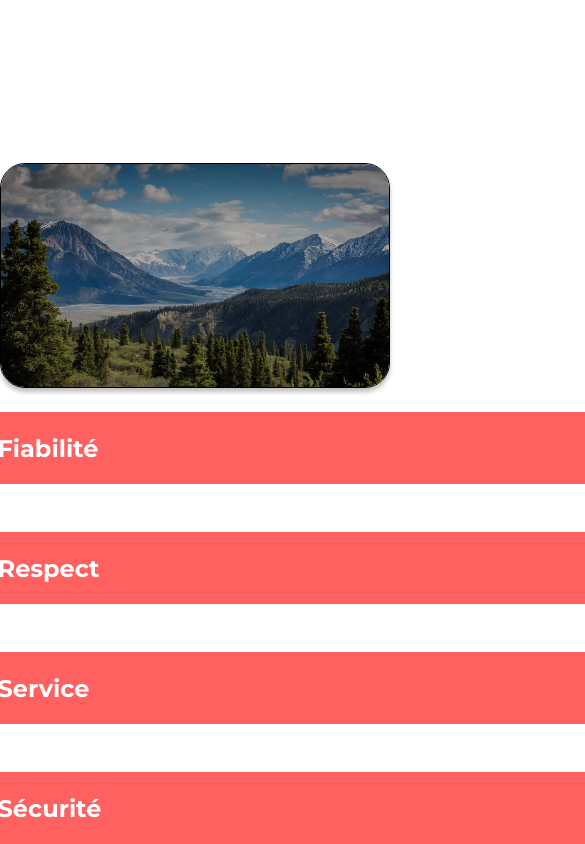
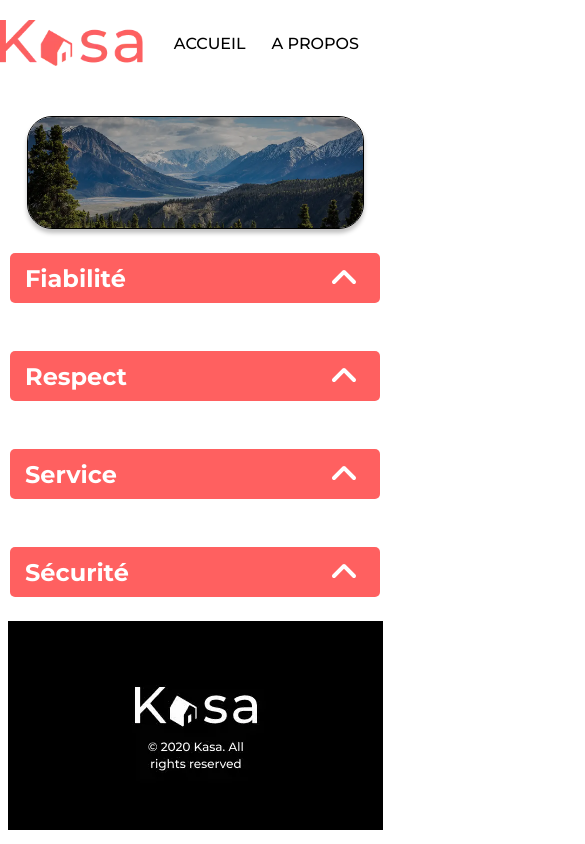
Before and after one commit to Oudin-Deborah/P5_Kasa, a React (Vite) app: page /About in a window 390 px wide. Shown: the top 844 px of the page, 585 px wide, since content can reach past the window. Built offline with nearby package versions, Linux system fonts and the light colour scheme.

Commit message:
responsive index + about

```diff
--- a/src/assets/styles/main.css
+++ b/src/assets/styles/main.css
@@ -1,5 +1,5 @@
-@import url("https://fonts.googleapis.com/css2?family=Roboto:wght@400;700&display=swap");
-html, body, h1, footer {
+@import "https://fonts.googleapis.com/css2?family=Roboto:wght@400;700&display=swap";
+html, body, h1 {
   font-family: Montserrat, sans-serif;
   color: #FF6060;
   display: block;
@@ -12,6 +12,11 @@ html, body, h1, footer {
 html {
   padding-top: 45px;
 }
+@media (max-width: 768px) {
+  html {
+    padding-top: 20px;
+  }
+}
 
 p, nav {
   font-weight: 500;
@@ -22,28 +27,79 @@ footer {
   justify-content: center;
 }
 
-.footer__Mobile {
+.Footer__Img {
+  display: block;
+}
+@media (max-width: 1024px) {
+  .Footer__Img {
+    display: none;
+  }
+}
+
+.Footer__Mobile {
   display: none;
+}
+@media (max-width: 768px) {
+  .Footer__Mobile {
+    display: block;
+  }
 }
 
 .Header, .Header__Nav, .header__img-title, .About__Collapse {
   display: flex;
 }
 
+.Header__Logo {
+  width: 210px;
+  height: auto;
+}
+@media (max-width: 768px) {
+  .Header__Logo {
+    width: 145px;
+    height: 46px;
+  }
+}
+
 .Header {
-  justify-content: center;
   box-sizing: border-box;
-  height: 68px;
+}
+@media (min-width: 1024px) {
+  .Header {
+    justify-content: center;
+    height: 68px;
+    width: auto;
+  }
 }
 .Header .Header__Nav {
   justify-content: space-evenly;
   align-items: center;
-  padding-left: 931px;
-  gap: 53px;
+}
+@media (min-width: 1024px) {
+  .Header .Header__Nav {
+    padding-left: 870px;
+    gap: 53px;
+  }
+}
+@media (max-width: 768px) {
+  .Header .Header__Nav {
+    width: 335px;
+    height: auto;
+    justify-content: center;
+    gap: 26px;
+  }
 }
 
 .nav__link {
   list-style: none;
+  color: black;
+  text-decoration: none;
+}
+.nav__link:hover {
+  text-decoration: underline;
+}
+.nav__link:active {
+  color: black;
+  text-decoration: underline;
 }
 
 .header__img-title {
@@ -60,6 +116,12 @@ footer {
   border-radius: 25px;
   border: solid black 1px;
   box-shadow: 0px 4px 4px 0px rgba(0, 0, 0, 0.2509803922);
+}
+@media (max-width: 768px) {
+  .Index__Header__img, .About__Header__img {
+    width: 335px;
+    height: 111px;
+  }
 }
 
 .About__Header__img {
@@ -78,6 +140,15 @@ footer {
   font-weight: 700;
   font-size: 48px;
   text-shadow: 1px 1px 2px black;
+}
+@media (max-width: 768px) {
+  .header__h2 {
+    width: 225px;
+    height: 48px;
+    font-size: 24px;
+    font-style: bold;
+    left: 36px;
+  }
 }
 
 .Index__Main {
@@ -103,6 +174,11 @@ footer {
   grid-template-columns: repeat(3, 1fr);
   padding: 50px;
   gap: 50px;
+}
+@media (max-width: 768px) {
+  .Cards__Grid {
+    grid-template-columns: repeat(1, 1fr);
+  }
 }
 
 .Cards__Gradiant {
@@ -137,7 +213,6 @@ footer {
 
 .About__Main {
   display: flex;
-  gap: 30px;
   justify-content: center;
   align-items: center;
   flex-direction: column;
@@ -151,7 +226,14 @@ footer {
   background-color: #FF6060;
   color: white;
   font-size: 24px;
+  border-radius: 5px;
   padding: 10px 20px 10px 15px;
+}
+@media (max-width: 768px) {
+  .collapse__Description__Equipements .Collapse__h3, .Collapse__section .Collapse__h3 {
+    width: 335px;
+    height: 30px;
+  }
 }
 .collapse__Description__Equipements .Collapse__h3 .fa-solid, .Collapse__section .Collapse__h3 .fa-solid {
   position: absolute;
@@ -173,8 +255,19 @@ footer {
   justify-content: space-evenly;
   margin: auto;
 }
+@media (max-width: 768px) {
+  .Collapse__section {
+    width: 335px;
+  }
+}
 .Collapse__section .Collapse__h3 {
   width: 1023px;
+}
+@media (max-width: 768px) {
+  .Collapse__section .Collapse__h3 {
+    width: 335px;
+    height: 30px;
+  }
 }
 
 .Collapse_p {
@@ -206,11 +299,11 @@ footer {
   align-items: center;
   width: auto;
   height: 25px;
+  gap: 600px;
 }
 
 .buttons {
   display: flex;
-  margin: 10px 20px 10px 15px;
   gap: 5px;
 }
 
@@ -243,7 +336,7 @@ footer {
 
 .Host__Name {
   display: flex;
-  width: 96px;
+  width: 70px;
   height: 52px;
   justify-content: flex-end;
   align-items: center;
@@ -252,7 +345,8 @@ footer {
 .Title__Host {
   display: flex;
   align-items: center;
-  justify-content: space-evenly;
+  justify-content: space-between;
+  margin: 0 100px 0 100px;
 }
 
 .Host__img {
@@ -286,11 +380,11 @@ footer {
 }
 
 .Slider__Previous {
-  left: 350px;
+  left: 120px;
 }
 
 .Slider__Next {
-  right: 350px;
+  right: 120px;
 }
 
 .Pictures__Counter {
@@ -307,7 +401,6 @@ footer {
 .Housing__Name {
   font-size: 36px;
   font-weight: 500;
-  margin: 0;
 }
 
 .Housing__Location {
@@ -353,13 +446,4 @@ footer {
   width: 284px;
   height: 26px;
   margin-bottom: 139px;
-}
-
-.footer__Img {
-  width: 1440px;
-  height: 209px;
-}
-
-.footer__Mobile {
-  display: none;
 }/*# sourceMappingURL=main.css.map */
--- a/src/assets/styles/main.sass
+++ b/src/assets/styles/main.sass
@@ -1,7 +1,20 @@
-@import url('https://fonts.googleapis.com/css2?family=Roboto:wght@400;700&display=swap')
+@use "sass:map"
+@import "https://fonts.googleapis.com/css2?family=Roboto:wght@400;700&display=swap"
+
+$breakpoints: (mobile: 768px,desktop: 1024px)
+
+@mixin up($key)
+  $size: map.get($breakpoints, $key)
+  @media (min-width: $size)
+    @content
+
+@mixin down($key)
+  $size: map.get($breakpoints, $key)
+  @media (max-width: $size)
+    @content
 
 // Global
-html, body, h1, footer
+html, body, h1
   font-family: Montserrat, sans-serif
   color: #FF6060
   display: block
@@ -10,37 +23,71 @@ html, body, h1, footer
   width: auto
   height: auto
 
+
 html
   padding-top: 45px
+  @include down(mobile)
+    padding-top: 20px
 
 p, nav
   font-weight: 500
+
 
 footer
   display: flex
   justify-content: center
 
-.footer__Mobile
+.Footer__Img
+  display: block
+  @include down(desktop)
+    display: none
+
+.Footer__Mobile
   display: none
+  @include down(mobile)
+    display: block
 
 //Header
-
 .Header, .Header__Nav, .header__img-title, .About__Collapse
   display: flex
+.Header__Logo
+  width: 210px
+  height: auto
+  @include down(mobile)
+    width: 145px
+    height: 46px
 
 .Header
-  justify-content: center
   box-sizing: border-box
-  height: 68px
+  @include up(desktop)
+    justify-content: center
+    height: 68px
+    width: auto
 
   .Header__Nav
     justify-content: space-evenly
     align-items: center
-    padding-left: 931px
-    gap: 53px
+
+    @include up(desktop)
+      padding-left: 870px
+      gap: 53px
+    @include down(mobile)
+      width: 335px
+      height: auto
+      justify-content: center
+      gap: 26px
+
+
 
 .nav__link
   list-style: none
+  color: black
+  text-decoration: none
+  &:hover
+    text-decoration: underline
+  &:active
+    color: black
+    text-decoration: underline
 
 .header__img-title
   justify-content: center
@@ -55,6 +102,10 @@ footer
   border-radius: 25px
   border: solid black 1px
   box-shadow: 0px 4px 4px 0px #00000040
+  @include down(mobile)
+    width: 335px
+    height: 111px
+
 
 .About__Header__img
   @extend %HeaderImg
@@ -72,6 +123,12 @@ footer
   font-weight: 700
   font-size: 48px
   text-shadow: 1px 1px 2px black
+  @include down(mobile)
+    width: 225px
+    height: 48px
+    font-size: 24px
+    font-style: bold
+    left: 36px
 
   //index
 .Index__Main
@@ -94,6 +151,8 @@ footer
   grid-template-columns: repeat(3, 1fr)
   padding: 50px
   gap: 50px
+  @include down(mobile)
+    grid-template-columns: repeat(1, 1fr)
 
 .Cards__Gradiant
   position: relative
@@ -125,10 +184,10 @@ footer
 //About
 .About__Main
   display: flex
-  gap: 30px
   justify-content: center
   align-items: center
   flex-direction: column
+
 
 //Collapse
 %CollapseTitle
@@ -139,7 +198,11 @@ footer
   background-color: #FF6060
   color: white
   font-size: 24px
+  border-radius: 5px
   padding: 10px 20px 10px 15px
+  @include down(mobile)
+    width: 335px
+    height: 30px
 
   .fa-solid
     position: absolute
@@ -159,10 +222,18 @@ footer
   flex-direction: column
   justify-content: space-evenly
   margin: auto
+  @include down(mobile)
+    width: 335px
+    height:auto
+
 
   .Collapse__h3
     @extend %CollapseTitle
     width: 1023px
+    @include down(mobile)
+      width: 335px
+      height:30px
+
 
 .Collapse_p
   margin: 0
@@ -194,9 +265,9 @@ footer
   align-items: center
   width: auto
   height: 25px
+  gap: 600px
 .buttons
   display: flex
-  margin: 10px 20px 10px 15px
   gap: 5px
 
 .Housing__button
@@ -225,7 +296,7 @@ footer
 
 .Host__Name
   display: flex
-  width: 96px
+  width: 70px
   height: 52px
   justify-content: flex-end
   align-items: center
@@ -233,7 +304,8 @@ footer
 .Title__Host
   display: flex
   align-items: center
-  justify-content: space-evenly
+  justify-content: space-between
+  margin: 0 100px 0 100px
 
 .Host__img
   background-color: #c4c4c4
@@ -262,10 +334,10 @@ footer
   height: 79px
 
 .Slider__Previous
-  left: 350px
+  left: 120px
 
 .Slider__Next
-  right: 350px
+  right: 120px
 
 .Pictures__Counter
   position: absolute
@@ -280,7 +352,6 @@ footer
 .Housing__Name
   font-size: 36px
   font-weight: 500
-  margin: 0
 
 .Housing__Location
   color: black
@@ -320,10 +391,3 @@ footer
   width: 284px
   height: 26px
   margin-bottom: 139px
-
-.footer__Img
-  width: 1440px
-  height: 209px
-
-.footer__Mobile
-  display: none
--- a/src/components/Footer.jsx
+++ b/src/components/Footer.jsx
@@ -4,8 +4,8 @@ import footerMobile from "../assets/footer mobile.webp";
 const Footer = () => {
   return (
     <footer>
-      <img src={footerImg} alt="Footer Kasa" className="footer__Img" />
-      <img src={footerMobile} alt="Footer Kasa" className="footer__Mobile" />
+      <img src={footerImg} alt="Footer Kasa" className="Footer__Img" />
+      <img src={footerMobile} alt="Footer Kasa" className="Footer__Mobile" />
     </footer>
   );
 };
--- a/src/components/Header.jsx
+++ b/src/components/Header.jsx
@@ -7,10 +7,10 @@ const Header = () => {
       <img src={Logo} alt="Logo Kasa" className="Header__Logo" />
       <nav className="Header__Nav">
         <NavLink to="/" className="nav__link Link__Index">
-          Accueil
+          ACCUEIL
         </NavLink>
         <NavLink to="/About" className="nav__link Link__About">
-          A Propos
+          A PROPOS
         </NavLink>
       </nav>
     </header>
```
Also changed, not shown: 1 other file (tests, documents, lock files or other folders).
